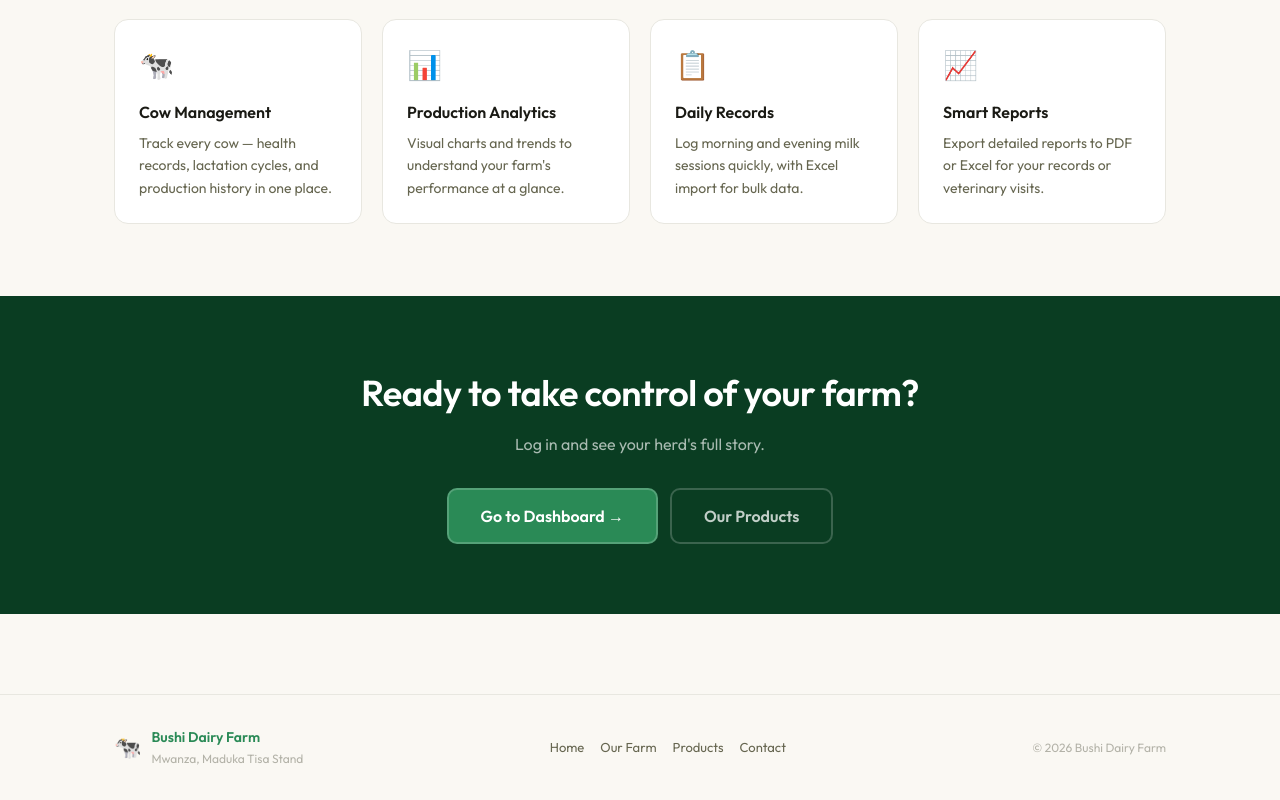
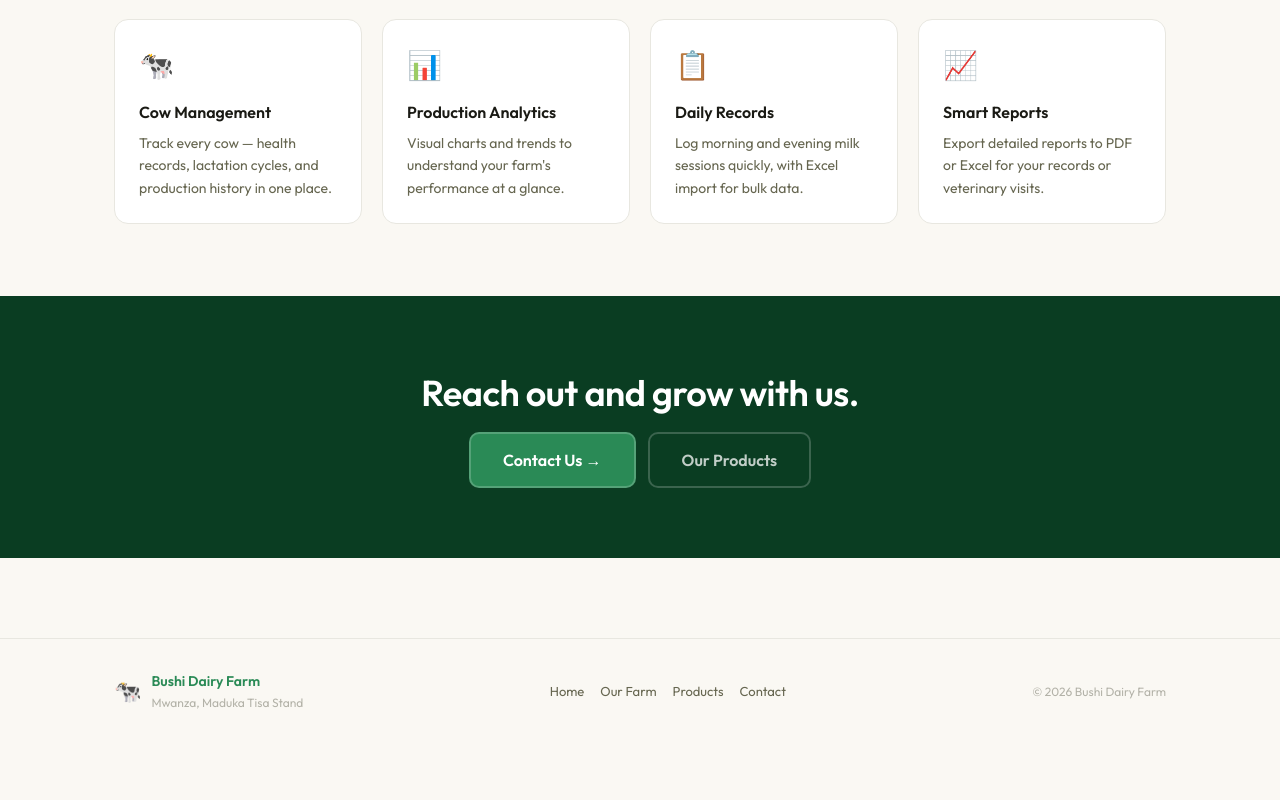
Before and after one commit to Johnson1425-ux/bushi_farm, a React (Vite) app: page / in a window 1280 px wide. Shown: the part 1391-2191 px from the top of the page. After the commit the page ends 2135 px from the top, so only its background shows below. Built offline with nearby package versions, Linux system fonts and the light colour scheme; no server answers.

Commit message:
Some fixes

```diff
--- a/src/pages/LandingPage.jsx
+++ b/src/pages/LandingPage.jsx
@@ -135,14 +135,11 @@ export default function LandingPage() {
       {/* ── CTA Banner ── */}
       <section style={{ background: 'var(--green-900)', textAlign: 'center', padding: '70px 24px' }}>
         <h2 style={{ fontSize: 'clamp(24px, 4vw, 36px)', fontWeight: 800, color: '#fff', marginBottom: 12, letterSpacing: '-0.5px' }}>
-          Ready to take control of your farm?
+          Reach out and grow with us.
         </h2>
-        <p style={{ fontSize: 16, color: 'rgba(255,255,255,0.65)', marginBottom: 32 }}>
-          Log in and see your herd's full story.
-        </p>
         <div style={{ display: 'flex', gap: 12, justifyContent: 'center', flexWrap: 'wrap' }}>
           <button
-            onClick={() => navigate('/login')}
+            onClick={() => navigate('/contact')}
             style={{
               background: 'var(--green-600)', color: '#fff',
               border: '2px solid rgba(255,255,255,0.2)',
@@ -153,7 +150,7 @@ export default function LandingPage() {
             onMouseEnter={e => e.currentTarget.style.background = 'var(--green-400)'}
             onMouseLeave={e => e.currentTarget.style.background = 'var(--green-600)'}
           >
-            Go to Dashboard →
+            Contact Us →
           </button>
           <button
             onClick={() => navigate('/products')}
```
